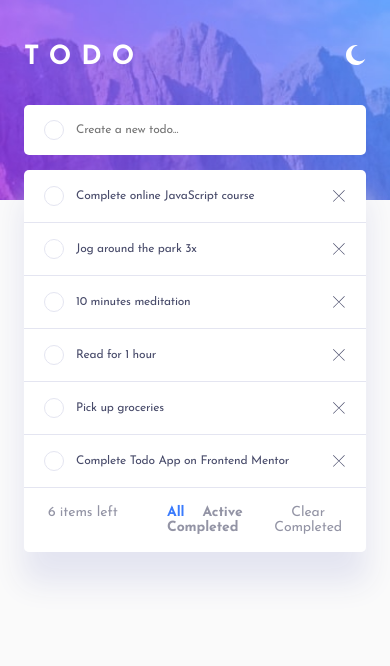
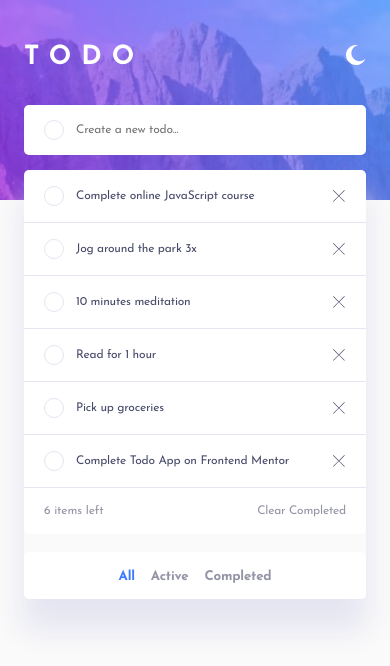
Before and after one commit to Annastrin/frontend-mentor-todo-app, a React (Create React App) app: page / in a window 390 px wide. Shown: the top 666 px of the page. Built offline with nearby package versions, Linux system fonts and the light colour scheme.

Commit message:
Add mobile styles to task filters

```diff
--- a/src/components/TaskFilters/TaskFilters-styles.ts
+++ b/src/components/TaskFilters/TaskFilters-styles.ts
@@ -1,41 +1,83 @@
 import { css } from '@emotion/react';
-import {colors} from '../App/App-styles';
+import {colors, mq} from '../App/App-styles';
 
 export const actionBar = css`
   display: flex;
   justify-content: space-between;
-  padding: 17px 24px;
-  font-size: 14px;
+  position: relative;
+  margin-bottom: 65px;
+  border-radius: 0 0 5px 5px;
+  padding: 17px 20px;
+  font-size: 12px;
   background-color: ${colors.primary.white};
   color: ${colors.lightTheme.darkGrayishBlue};
-  letter-spacing: -0.1px;
+  letter-spacing: -.1px;
+
+  ${mq[1]} {
+    display: flex;
+    padding: 17px 24px;
+    font-size: 14px;
+    text-align: center;
+  }
 
   button {
     border: 0;
     padding: 0;
     background-color: transparent;
-    font-family: 'Josefin Sans', sans-serif;
-    font-size: 14px;
-    letter-spacing: -0.1px;
-    outline: 0;
+    font-family: "Josefin Sans", sans-serif;
+    letter-spacing: -.2px;
   }
 `;
 
 export const leftItems = css`
   display: inline-block;
-  min-width: 75px;
+  width: 100%;
+  max-width: 105px;
+  overflow: hidden;
+  text-overflow: ellipsis;
+  text-align: left;
 `;
 
 export const filters = css`
-  padding-left: 35px;
+  display: flex;
+  justify-content: center;
+  position: absolute;
+  top: calc(100% + 18px);
+  width: 100%;
+  height: 48px;
+  left: 0;
+  right: 0;
+  background-color: ${colors.primary.white};
+  border-radius: 5px;
+  box-shadow: 0 30px 30px 1px ${colors.lightTheme.veryLightGrayishBlue};
+
+  ${mq[1]} {
+    position: static;
+    height: auto;
+    border-radius: 0;
+    box-shadow: none;
+  }
 `;
 
 export const filterBtn = css`
-  margin: 0 9px;
+  margin: 0 8px;
   color: ${colors.lightTheme.darkGrayishBlue};
   font-weight: 700;
   cursor: pointer;
-  transition: color 0.3s;
+  transition: color .3s;
+
+  &:hover,
+  &:active {
+    color: ${colors.lightTheme.veryDarkGrayishBlue};
+  }
+
+  &:first-of-type {
+    margin-left: 0;
+  }
+
+  &:last-of-type {
+    margin-right: 0;
+  }
 `;
 
 export const activeFilterBtn = css`
@@ -43,7 +85,21 @@ export const activeFilterBtn = css`
 `;
 
 export const clearCompletedBtn = css`
+  width: 100%;
+  max-width: 105px;
   color: ${colors.lightTheme.darkGrayishBlue};
   cursor: pointer;
-  letter-spacing: -0.1px;
+  font-size: 12px;
+  letter-spacing: -.1px;
+  text-align: right;
+  transition: color .3s;
+
+  ${mq[1]} {
+    font-size: 14px;
+  }
+
+  &:hover,
+  &:active {
+    color: ${colors.lightTheme.veryDarkGrayishBlue};
+  }
 `;
```
